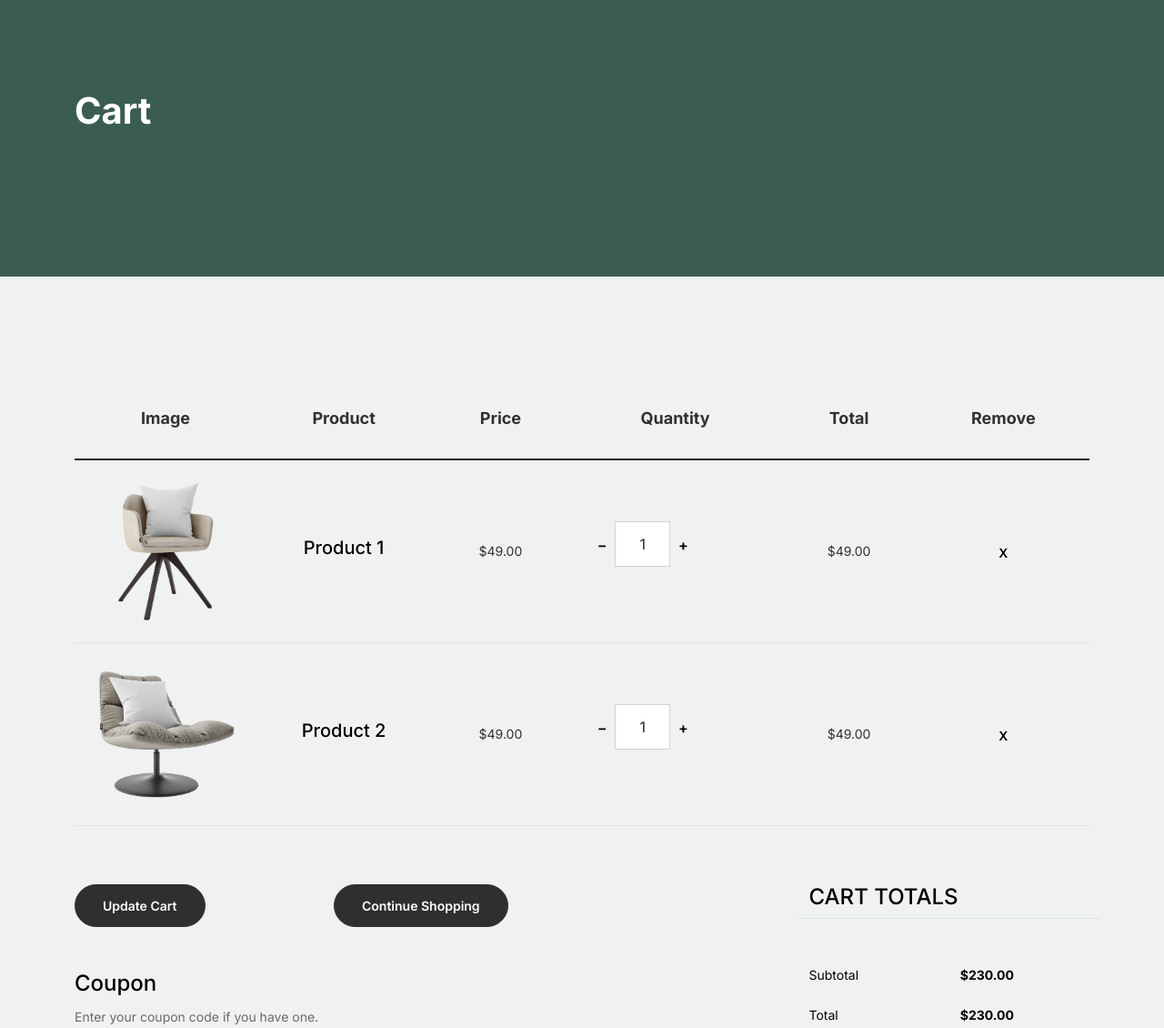
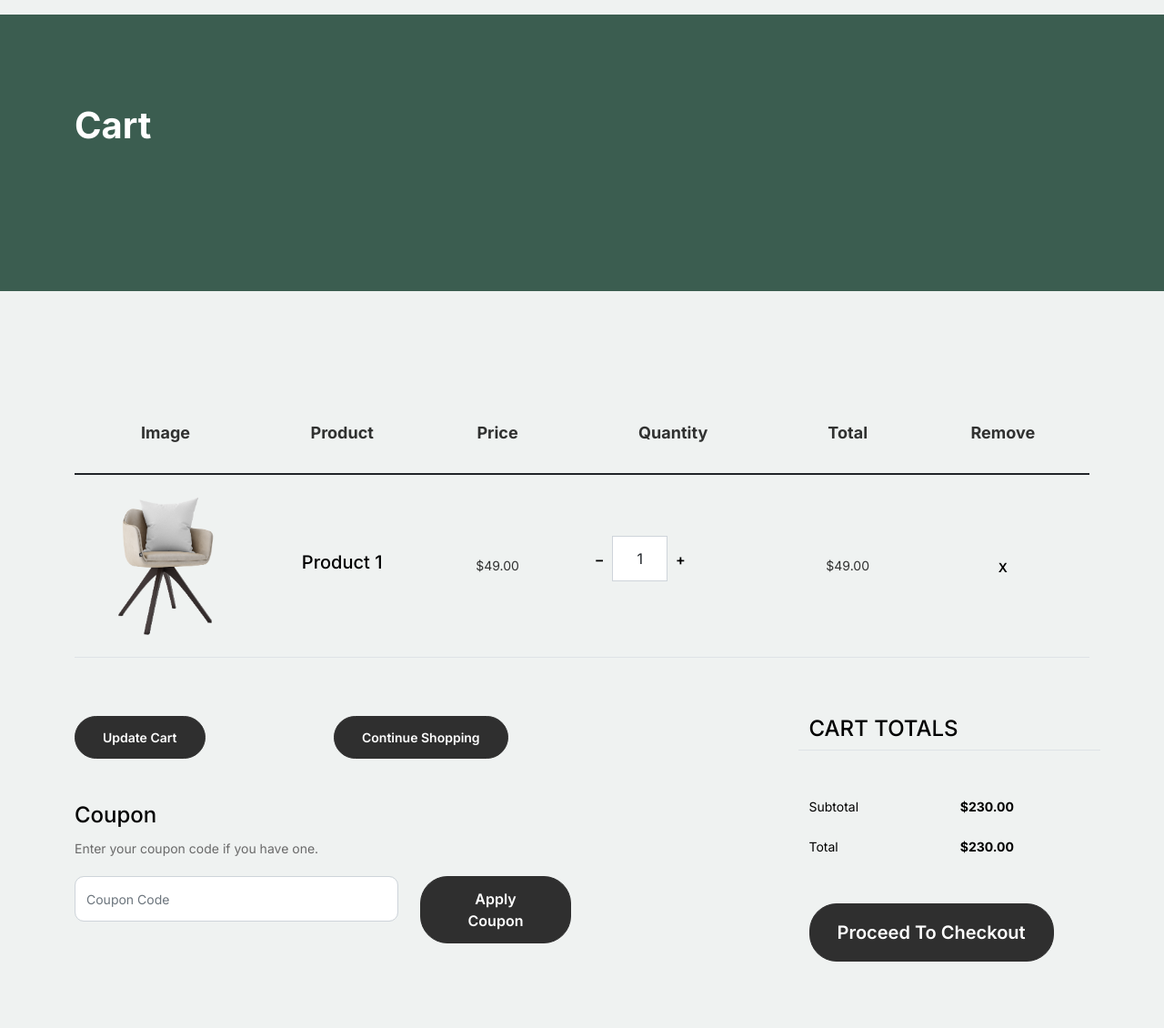
Before and after one commit to azadkumaranand/furni, a PHP site: page /furni/cart.php in a window 1280 px wide. Shown: the part 84-1214 px from the top of the page at 91% size. Run offline with PHP 8.4, Linux system fonts and the light colour scheme.

Commit message:
add to cart concept

```diff
--- a/cart.php
+++ b/cart.php
@@ -1,3 +1,4 @@
+
 <!-- /*
 * Bootstrap 5
 * Template Name: Furni
@@ -5,6 +6,9 @@
 * Template URI: https://untree.co/
 * License: https://creativecommons.org/licenses/by/3.0/
 */ -->
+
+
+
 <!doctype html>
 <html lang="en">
 <head>
@@ -27,6 +31,24 @@
 	<body>
 
 	<?php include 'header.php' ?>
+
+  <?php
+    include "database/connection.php";
+    if($_SERVER['REQUEST_METHOD']=="POST"){
+      $product_id = $_POST['product'];
+      echo $product_id;
+      $sql_query = "SELECT * FROM products WHERE product_id = '$product_id'";
+      $result = $conn->query($sql_query);
+
+      $_SESSION["product_$product_id"] = $result->fetch_assoc();
+      // echo "hell";
+      echo "<pre>";
+      print_r($_SESSION['product_3']);
+      echo "</pre>";
+    }
+
+    ?>
+
 
 		<!-- Start Hero Section -->
 			<div class="hero">
@@ -64,6 +86,7 @@
                         </tr>
                       </thead>
                       <tbody>
+                        <?php ?>
                         <tr>
                           <td class="product-thumbnail">
                             <img src="images/product-1.png" alt="Image" class="img-fluid">
@@ -82,30 +105,6 @@
                                 <button class="btn btn-outline-black increase" type="button">&plus;</button>
                               </div>
                             </div>
-                          </td>
-                          <td>$49.00</td>
-                          <td><a href="#" class="btn btn-black btn-sm">X</a></td>
-                        </tr>
-
-                        <tr>
-                          <td class="product-thumbnail">
-                            <img src="images/product-2.png" alt="Image" class="img-fluid">
-                          </td>
-                          <td class="product-name">
-                            <h2 class="h5 text-black">Product 2</h2>
-                          </td>
-                          <td>$49.00</td>
-                          <td>
-                            <div class="input-group mb-3 d-flex align-items-center quantity-container" style="max-width: 120px;">
-                              <div class="input-group-prepend">
-                                <button class="btn btn-outline-black decrease" type="button">&minus;</button>
-                              </div>
-                              <input type="text" class="form-control text-center quantity-amount" value="1" placeholder="" aria-label="Example text with button addon" aria-describedby="button-addon1">
-                              <div class="input-group-append">
-                                <button class="btn btn-outline-black increase" type="button">&plus;</button>
-                              </div>
-                            </div>
-
                           </td>
                           <td>$49.00</td>
                           <td><a href="#" class="btn btn-black btn-sm">X</a></td>
```
Also changed, not shown: index.php (+6 -1 lines), addtocart.php (added).
